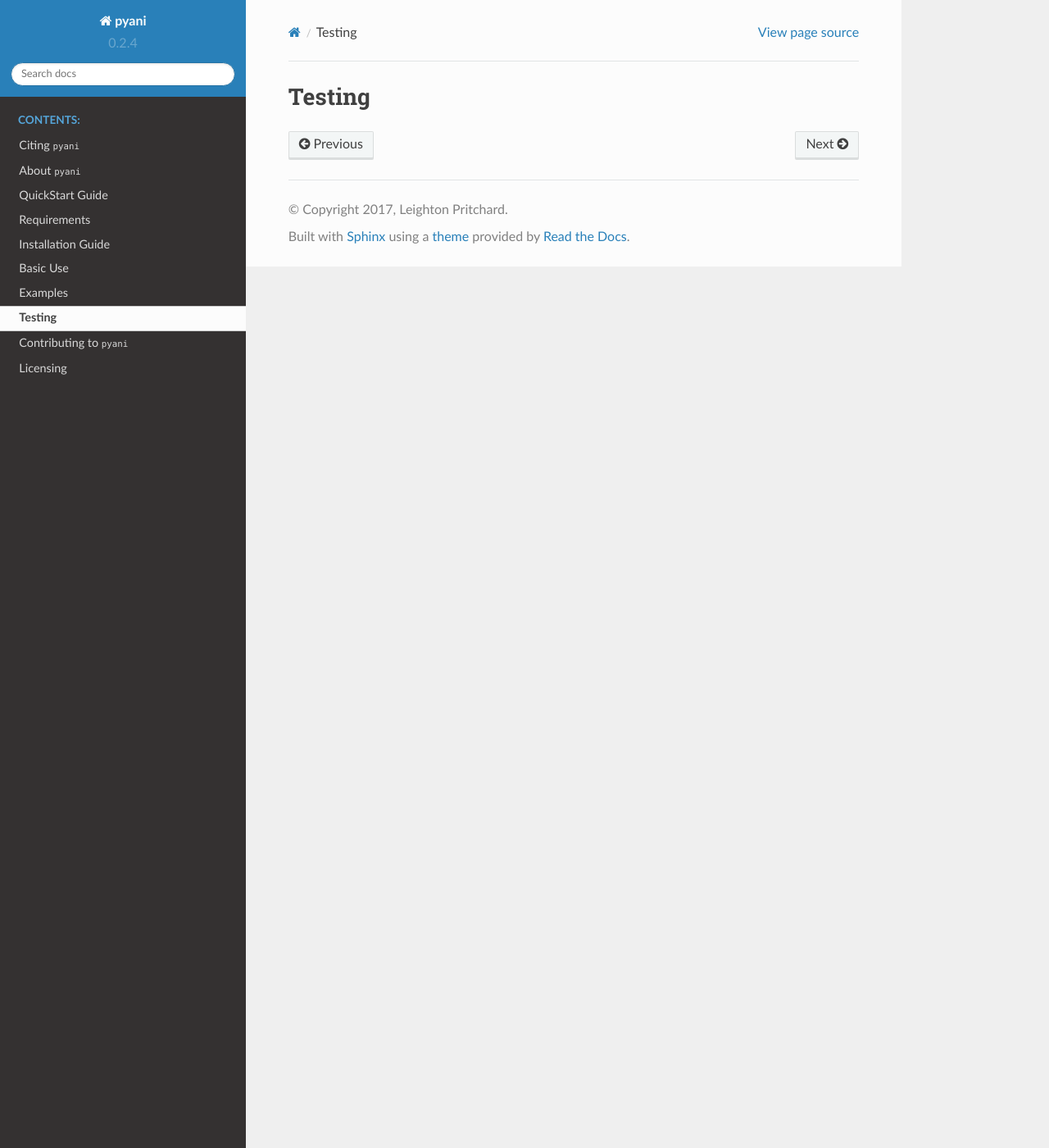
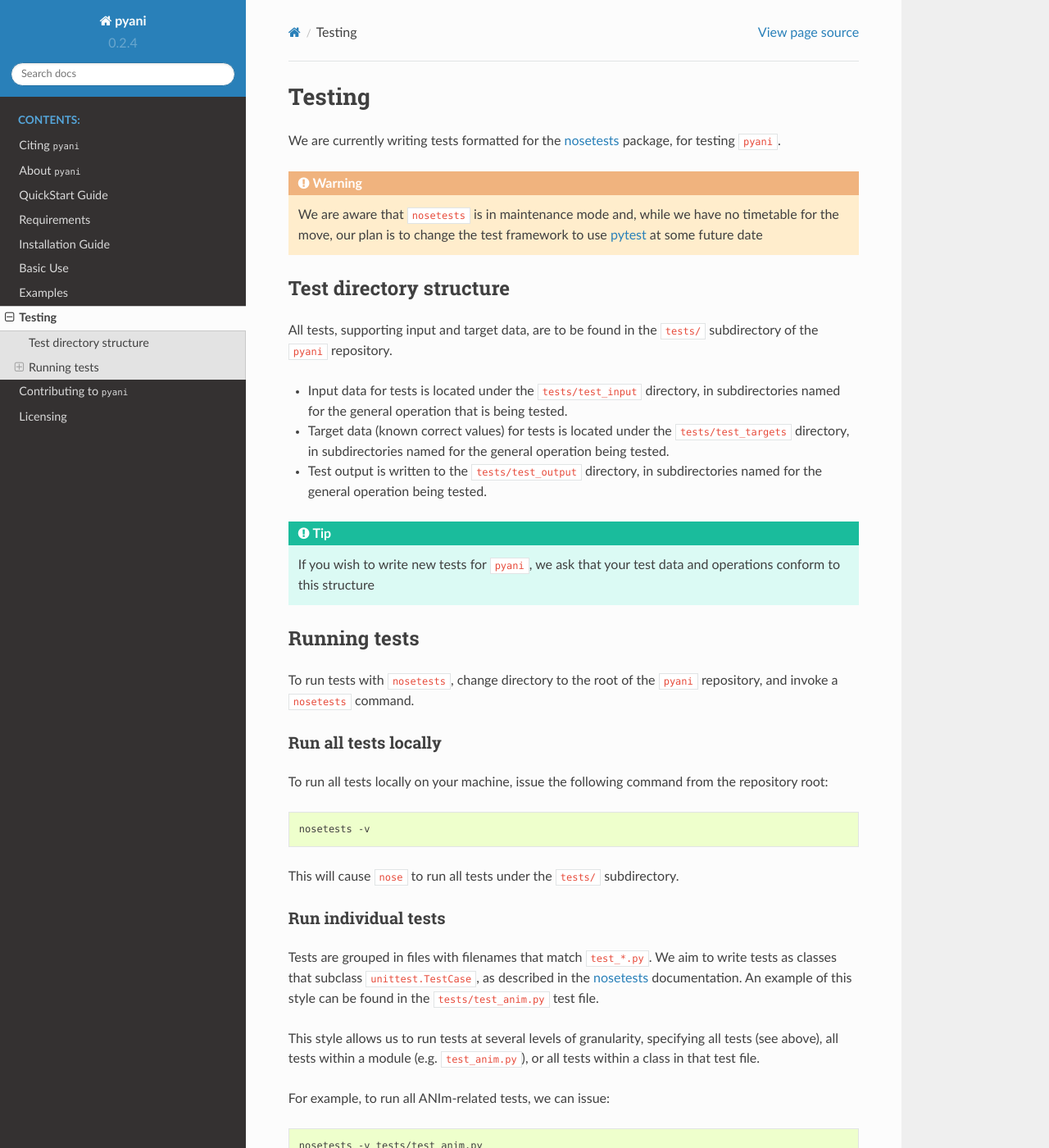
Before and after one commit to widdowquinn/pyani, a Sphinx documentation site: the page built from docs/testing.rst, in a window 1280 px wide and 1400 px high. Shown: the whole window at 82% size. Built offline with Sphinx 7.4.7 and the Read the Docs theme 2.0.0, drawn with Linux system fonts in a browser that asks for light colours; some of the changed text lies outside the part shown.

Commit message:
update testing docs

```diff
--- a/docs/testing.rst
+++ b/docs/testing.rst
@@ -3,3 +3,73 @@
 =======
 Testing
 =======
+
+We are currently writing tests formatted for the `nosetests`_ package, for testing ``pyani``.
+
+.. WARNING::
+    We are aware that ``nosetests`` is in maintenance mode and, while we have no timetable for the move, our plan is to change the test framework to use `pytest`_ at some future date
+
+------------------------
+Test directory structure
+------------------------
+
+All tests, supporting input and target data, are to be found in the ``tests/`` subdirectory of the ``pyani`` repository.
+
+- Input data for tests is located under the ``tests/test_input`` directory, in subdirectories named for the general operation that is being tested.
+- Target data (known correct values) for tests is located under the ``tests/test_targets`` directory, in subdirectories named for the general operation being tested.
+- Test output is written to the ``tests/test_output`` directory, in subdirectories named for the general operation being tested.
+
+.. TIP::
+    If you wish to write new tests for ``pyani``, we ask that your test data and operations conform to this structure
+
+
+-------------
+Running tests
+-------------
+
+To run tests with ``nosetests``, change directory to the root of the ``pyani`` repository, and invoke a ``nosetests`` command.
+
+^^^^^^^^^^^^^^^^^^^^^
+Run all tests locally
+^^^^^^^^^^^^^^^^^^^^^
+
+To run all tests locally on your machine, issue the following command from the repository root:
+
+.. code-block:: bash
+
+    nosetests -v
+
+This will cause ``nose`` to run all tests under the ``tests/`` subdirectory.
+
+
+^^^^^^^^^^^^^^^^^^^^
+Run individual tests
+^^^^^^^^^^^^^^^^^^^^
+
+Tests are grouped in files with filenames that match ``test_*.py``. We aim to write tests as classes that subclass ``unittest.TestCase``, as described in the `nosetests`_ documentation. An example of this style can be found in the ``tests/test_anim.py`` test file.
+
+This style allows us to run tests at several levels of granularity, specifying all tests (see above), all tests within a module (e.g. ``test_anim.py``), or all tests within a class in that test file.
+
+For example, to run all ANIm-related tests, we can issue:
+
+.. code-block:: bash
+
+    nosetests -v tests/test_anim.py
+
+
+To run all tests of ``nucmer`` command line generation, we can specify a single class within that file using the command:
+
+.. code-block:: bash
+
+    nosetests -v tests/test_anim.py:TestNUCmerCmdline
+
+And to test only "multiple command generation" we can issue the following:
+
+.. code-block:: bash
+
+    nosetests -v tests/test_anim.py:TestNUCmerCmdline.test_multi_cmd_generation
+
+
+
+.. _nosetests: https://nose.readthedocs.io/en/latest/
+.. _pytest: https://docs.pytest.org/en/latest/
```
